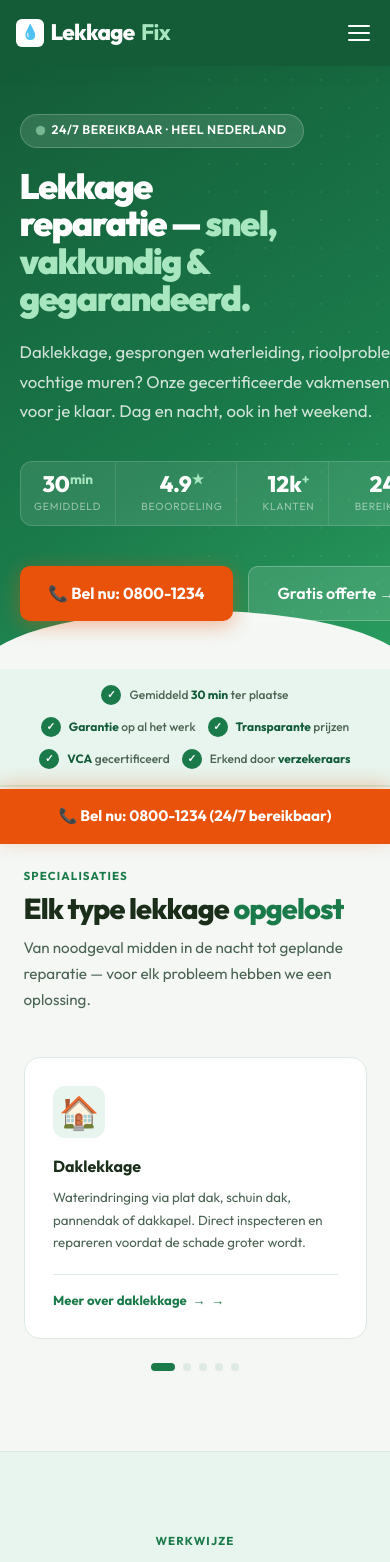
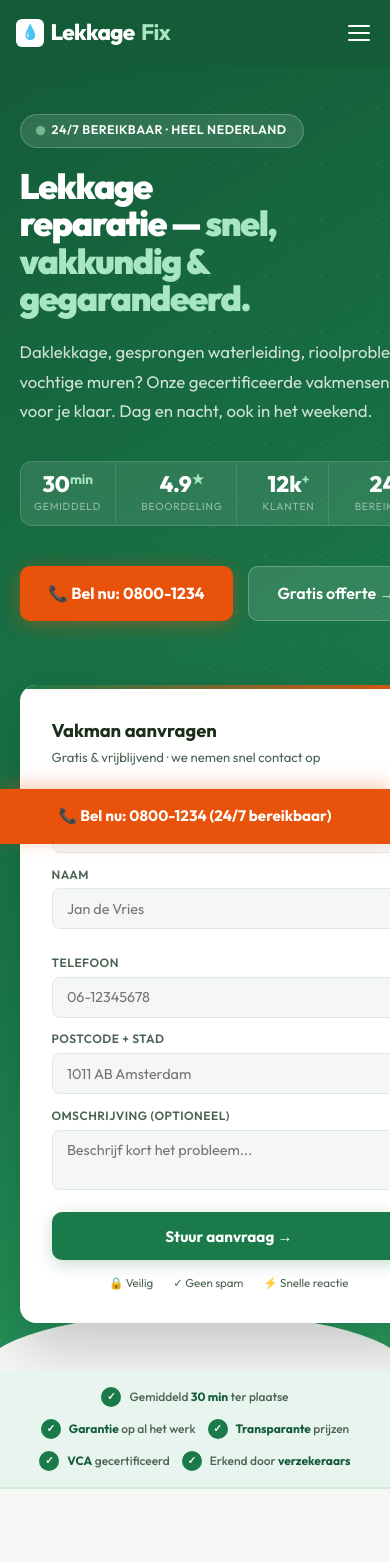
Before and after one commit to SanderKooi/lekkage, a Next.js app: page / in a window 390 px wide. Shown: the top 1562 px of the page. Built offline with nearby package versions, Linux system fonts and the light colour scheme.

Commit message:
Update global.css

```diff
--- a/styles/global.css
+++ b/styles/global.css
@@ -275,7 +275,6 @@ footer{background:var(--green-dark);padding:3.5rem clamp(1rem,5vw,3rem) 2rem}
 }
 @media(max-width:900px){
   .hero-inner{grid-template-columns:1fr}
-  .form-card{display:none}
   .steps{grid-template-columns:1fr 1fr}
   .steps::before{display:none}
   .reviews-grid{grid-template-columns:1fr 1fr}
@@ -283,6 +282,7 @@ footer{background:var(--green-dark);padding:3.5rem clamp(1rem,5vw,3rem) 2rem}
   .nav-link{display:none}
   .carousel-card{flex:0 0 calc((100% - 1.25rem) / 2)}
   .carousel-nav-top{display:none}
+  .form-card{max-width:100%}
 }
 @media(max-width:600px){
   .form-row{grid-template-columns:1fr}
```
